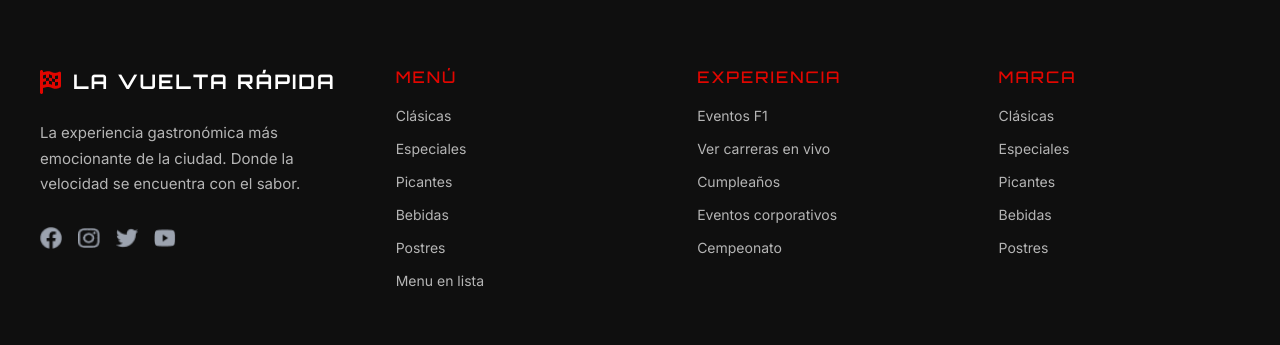
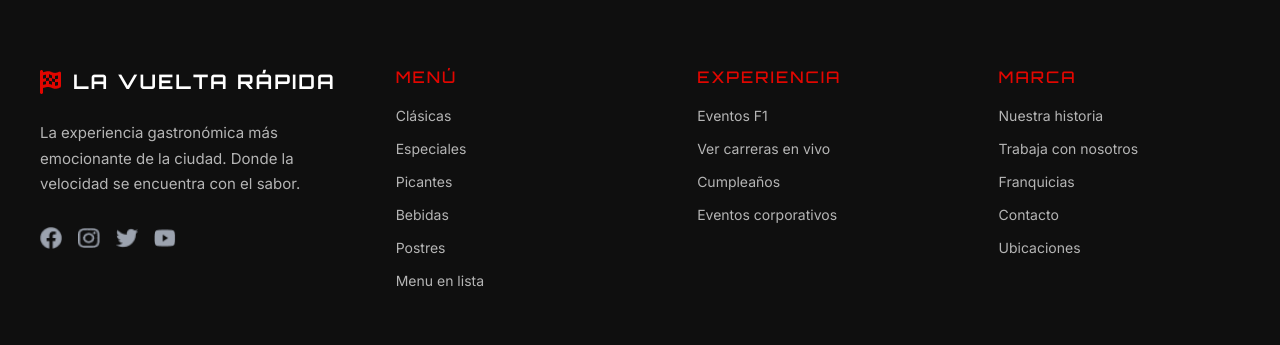
Before and after one commit to Macxsx/LaVueltaRapida, a Spring Boot app: page / in a window 1280 px wide. Shown: the part 3362-3707 px from the top of the page. Run offline with Spring Boot 4, Linux system fonts and the light colour scheme.

Commit message:
arreglos mks

```diff
--- a/demo/src/main/resources/templates/fragmentos.html
+++ b/demo/src/main/resources/templates/fragmentos.html
@@ -92,7 +92,6 @@
             <li><a href="#">Ver carreras en vivo</a></li>
             <li><a href="#">Cumpleaños</a></li>
             <li><a href="#">Eventos corporativos</a></li>
-            <li><a th:href="@{/f1-standings}">Cempeonato</a></li>
           </ul>
         </nav>
 
@@ -100,11 +99,11 @@
         <nav class="footer-col">
           <h3 class="footer-col-title">MARCA</h3>
           <ul class="footer-links">
-            <a th:href="@{/producto/menu#clasicas}">Clásicas</a>
-            <a th:href="@{/producto/menu#especiales}">Especiales</a>
-            <a th:href="@{/producto/menu#picantes}">Picantes</a>
-            <a th:href="@{/producto/menu#bebidas}">Bebidas</a>
-            <a th:href="@{/producto/menu#postres}">Postres</a>
+          <li><a href="#">Nuestra historia</a></li>
+          <li><a href="#">Trabaja con nosotros</a></li>
+          <li><a href="#">Franquicias</a></li>
+          <li><a href="#">Contacto</a></li>
+          <li><a href="#">Ubicaciones</a></li>
           </ul>
         </nav>
 
```
Also changed, not shown: demo/src/main/resources/templates/f1-standings.html (line endings or trailing spaces).
